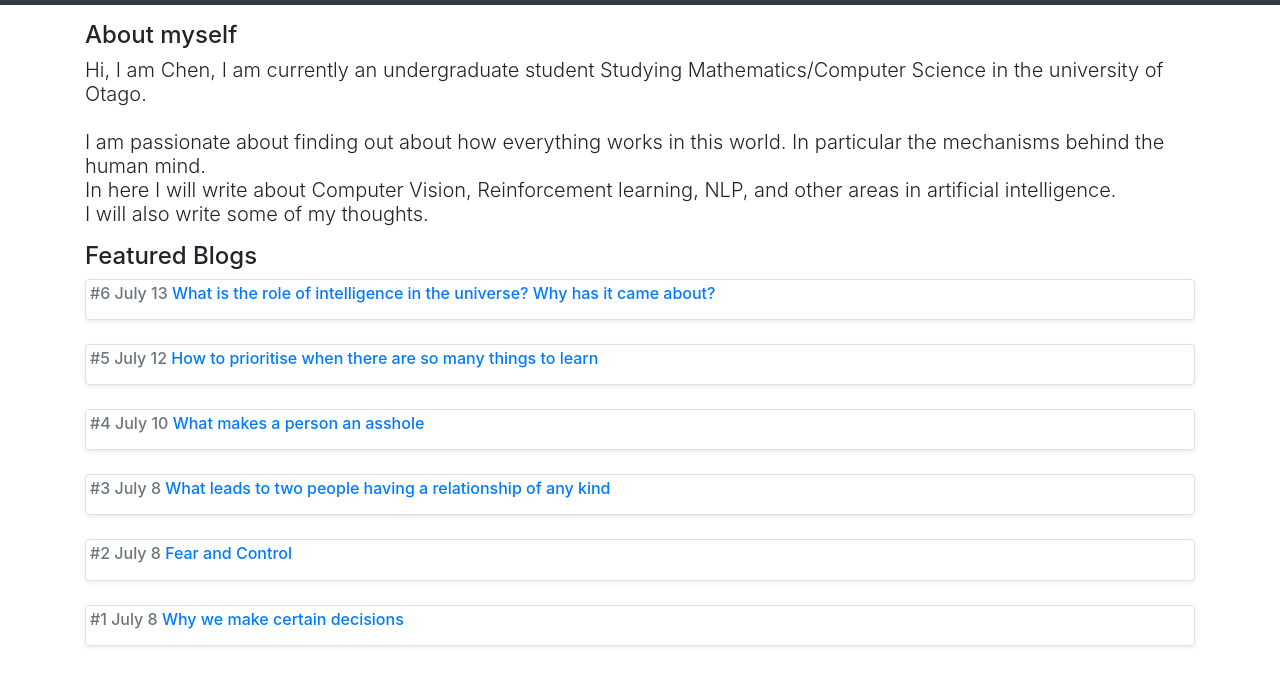
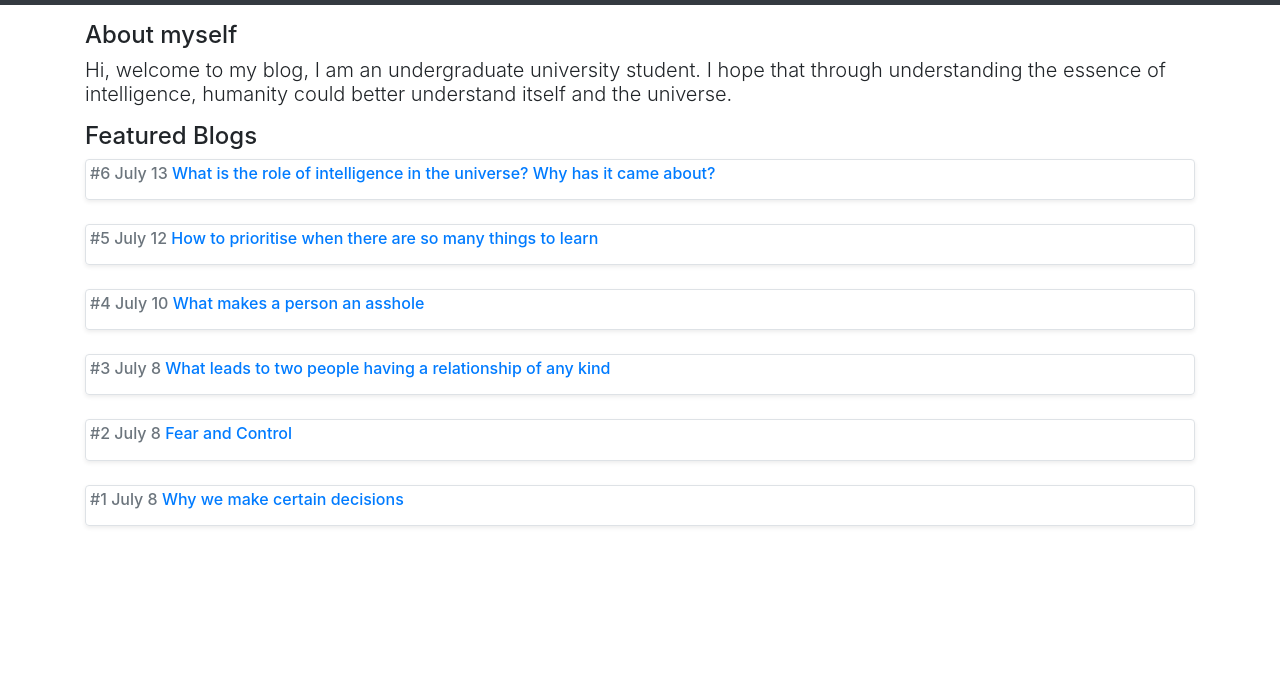
Before and after one commit to IpsumDominum/IpsumDominum.github.io, a plain HTML site: page index.html in a window 1280 px wide. Shown: the part 51-736 px from the top of the page. Drawn offline with nearby package versions, Linux system fonts and the light colour scheme.

Commit message:
changed_lore

```diff
--- a/index.html
+++ b/index.html
@@ -48,9 +48,8 @@
   	<br>
     <br>
     <h4>About myself<h4>
-    <p class="lead">Hi, I am Chen, I am currently an undergraduate student Studying Mathematics/Computer Science in the university of Otago.<br><br> I am passionate about finding out about how everything works in this world. In particular the mechanisms behind the human mind. <br>
-   	In here I will write about Computer Vision, Reinforcement learning, NLP, and other areas in artificial intelligence.
-    <br>I will also write some of my thoughts.</p>
+    <p class="lead">Hi, welcome to my blog, I am an undergraduate university student. I hope that through understanding the essence of intelligence, humanity could better understand itself and the universe.
+    </p>
     <h4>Featured Blogs<h4>
  <div class="row no-gutters border rounded overflow-hidden flex-md-row mb-4 shadow-sm h-md-250 position-relative">
          <div class="col p-1 d-flex flex-column position-static">
```
